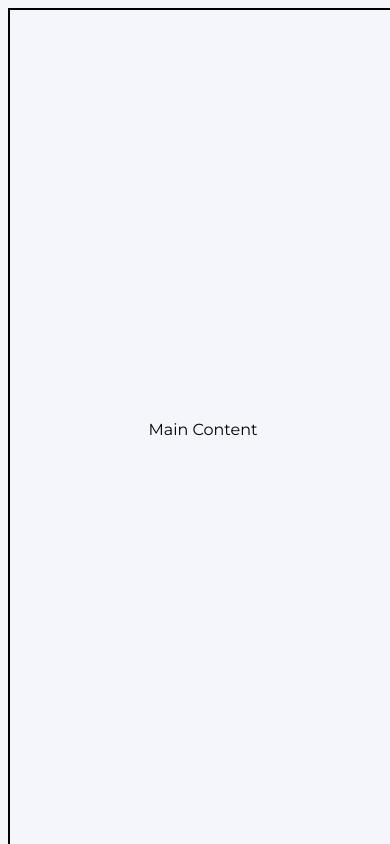
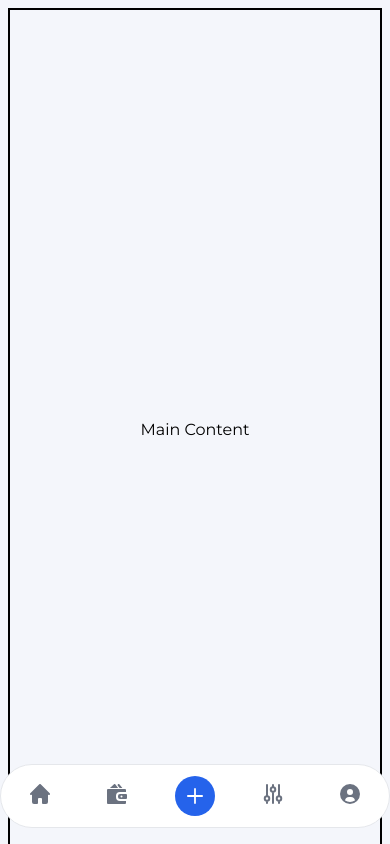
Before and after one commit to AmaanRS/CampusConnect, a React (Vite) app in the folder src/frontend/: page /u/admin in a window 390 px wide. Shown: the top 844 px of the page. Built offline with nearby package versions, Linux system fonts and the light colour scheme.

Commit message:
bottombar added

```diff
--- a/src/frontend/src/Pages/Admin/AdminLayout/AdminLayout.jsx
+++ b/src/frontend/src/Pages/Admin/AdminLayout/AdminLayout.jsx
@@ -10,6 +10,7 @@ import {
   LifeBuoy,
   Settings,
 } from "lucide-react";
+import BottomBar from "./BottomBar";
 
 export default function AdminLayout() {
   const [globalOpen, setGlobalOpen] = useState(true);
@@ -32,7 +33,7 @@ export default function AdminLayout() {
           <SidebarItem icon={<LifeBuoy size={20} />} text="Help" />
         </Sidebar>
       </div>
-      <div className={` ${globalOpen ? "sm:ml-72" : "sm:ml-16"} `}>
+      <div className={`mr-4 ${globalOpen ? "sm:ml-72" : "sm:ml-16"} `}>
         <div className="h-screen border-2 border-black m-2 w-full flex justify-center items-center">
           <p>Main Content</p>
         </div>
@@ -40,6 +41,7 @@ export default function AdminLayout() {
           <p>Main Content</p>
         </div>
       </div>
+      <BottomBar />
     </>
   );
 }
--- /dev/null
+++ b/src/frontend/src/Pages/Admin/AdminLayout/BottomBar.jsx
@@ -0,0 +1,147 @@
+import React from "react";
+
+export default function BottomBar() {
+  return (
+    <>
+      <div className="fixed sm:hidden  z-50 w-full h-16 max-w-lg -translate-x-1/2 bg-white border border-gray-200 rounded-full bottom-4 left-1/2 dark:bg-gray-700 dark:border-gray-600">
+        <div className="grid h-full max-w-lg grid-cols-5 mx-auto">
+          <button
+            data-tooltip-target="tooltip-home"
+            type="button"
+            className="inline-flex flex-col items-center justify-center px-5 rounded-s-full hover:bg-gray-50 dark:hover:bg-gray-800 group"
+          >
+            <svg
+              className="w-5 h-5 mb-1 text-gray-500 dark:text-gray-400 group-hover:text-blue-600 dark:group-hover:text-blue-500"
+              aria-hidden="true"
+              xmlns="http://www.w3.org/2000/svg"
+              fill="currentColor"
+              viewBox="0 0 20 20"
+            >
+              <path d="m19.707 9.293-2-2-7-7a1 1 0 0 0-1.414 0l-7 7-2 2a1 1 0 0 0 1.414 1.414L2 10.414V18a2 2 0 0 0 2 2h3a1 1 0 0 0 1-1v-4a1 1 0 0 1 1-1h2a1 1 0 0 1 1 1v4a1 1 0 0 0 1 1h3a2 2 0 0 0 2-2v-7.586l.293.293a1 1 0 0 0 1.414-1.414Z" />
+            </svg>
+            <span className="sr-only">Home</span>
+          </button>
+          <div
+            id="tooltip-home"
+            role="tooltip"
+            className="absolute z-10 invisible inline-block px-3 py-2 text-sm font-medium text-white transition-opacity duration-300 bg-gray-900 rounded-lg shadow-sm opacity-0 tooltip dark:bg-gray-700"
+          >
+            Home
+            <div className="tooltip-arrow" data-popper-arrow></div>
+          </div>
+          <button
+            data-tooltip-target="tooltip-wallet"
+            type="button"
+            className="inline-flex flex-col items-center justify-center px-5 hover:bg-gray-50 dark:hover:bg-gray-800 group"
+          >
+            <svg
+              className="w-5 h-5 mb-1 text-gray-500 dark:text-gray-400 group-hover:text-blue-600 dark:group-hover:text-blue-500"
+              aria-hidden="true"
+              xmlns="http://www.w3.org/2000/svg"
+              fill="currentColor"
+              viewBox="0 0 20 20"
+            >
+              <path d="M11.074 4 8.442.408A.95.95 0 0 0 7.014.254L2.926 4h8.148ZM9 13v-1a4 4 0 0 1 4-4h6V6a1 1 0 0 0-1-1H1a1 1 0 0 0-1 1v13a1 1 0 0 0 1 1h17a1 1 0 0 0 1-1v-2h-6a4 4 0 0 1-4-4Z" />
+              <path d="M19 10h-6a2 2 0 0 0-2 2v1a2 2 0 0 0 2 2h6a1 1 0 0 0 1-1v-3a1 1 0 0 0-1-1Zm-4.5 3.5a1 1 0 1 1 0-2 1 1 0 0 1 0 2ZM12.62 4h2.78L12.539.41a1.086 1.086 0 1 0-1.7 1.352L12.62 4Z" />
+            </svg>
+            <span className="sr-only">Wallet</span>
+          </button>
+          <div
+            id="tooltip-wallet"
+            role="tooltip"
+            className="absolute z-10 invisible inline-block px-3 py-2 text-sm font-medium text-white transition-opacity duration-300 bg-gray-900 rounded-lg shadow-sm opacity-0 tooltip dark:bg-gray-700"
+          >
+            Wallet
+            <div className="tooltip-arrow" data-popper-arrow></div>
+          </div>
+          <div className="flex items-center justify-center">
+            <button
+              data-tooltip-target="tooltip-new"
+              type="button"
+              className="inline-flex items-center justify-center w-10 h-10 font-medium bg-blue-600 rounded-full hover:bg-blue-700 group focus:ring-4 focus:ring-blue-300 focus:outline-none dark:focus:ring-blue-800"
+            >
+              <svg
+                className="w-4 h-4 text-white"
+                aria-hidden="true"
+                xmlns="http://www.w3.org/2000/svg"
+                fill="none"
+                viewBox="0 0 18 18"
+              >
+                <path
+                  stroke="currentColor"
+                  strokeLinecap="round"
+                  strokeLinejoin="round"
+                  strokeWidth="2"
+                  d="M9 1v16M1 9h16"
+                />
+              </svg>
+              <span className="sr-only">New item</span>
+            </button>
+          </div>
+          <div
+            id="tooltip-new"
+            role="tooltip"
+            className="absolute z-10 invisible inline-block px-3 py-2 text-sm font-medium text-white transition-opacity duration-300 bg-gray-900 rounded-lg shadow-sm opacity-0 tooltip dark:bg-gray-700"
+          >
+            Create new item
+            <div className="tooltip-arrow" data-popper-arrow></div>
+          </div>
+          <button
+            data-tooltip-target="tooltip-settings"
+            type="button"
+            className="inline-flex flex-col items-center justify-center px-5 hover:bg-gray-50 dark:hover:bg-gray-800 group"
+          >
+            <svg
+              className="w-5 h-5 mb-1 text-gray-500 dark:text-gray-400 group-hover:text-blue-600 dark:group-hover:text-blue-500"
+              aria-hidden="true"
+              xmlns="http://www.w3.org/2000/svg"
+              fill="none"
+              viewBox="0 0 20 20"
+            >
+              <path
+                stroke="currentColor"
+                strokeLinecap="round"
+                strokeLinejoin="round"
+                strokeWidth="2"
+                d="M4 12.25V1m0 11.25a2.25 2.25 0 0 0 0 4.5m0-4.5a2.25 2.25 0 0 1 0 4.5M4 19v-2.25m6-13.5V1m0 2.25a2.25 2.25 0 0 0 0 4.5m0-4.5a2.25 2.25 0 0 1 0 4.5M10 19V7.75m6 4.5V1m0 11.25a2.25 2.25 0 1 0 0 4.5 2.25 2.25 0 0 0 0-4.5ZM16 19v-2"
+              />
+            </svg>
+            <span className="sr-only">Settings</span>
+          </button>
+          <div
+            id="tooltip-settings"
+            role="tooltip"
+            className="absolute z-10 invisible inline-block px-3 py-2 text-sm font-medium text-white transition-opacity duration-300 bg-gray-900 rounded-lg shadow-sm opacity-0 tooltip dark:bg-gray-700"
+          >
+            Settings
+            <div className="tooltip-arrow" data-popper-arrow></div>
+          </div>
+          <button
+            data-tooltip-target="tooltip-profile"
+            type="button"
+            className="inline-flex flex-col items-center justify-center px-5 rounded-e-full hover:bg-gray-50 dark:hover:bg-gray-800 group"
+          >
+            <svg
+              className="w-5 h-5 mb-1 text-gray-500 dark:text-gray-400 group-hover:text-blue-600 dark:group-hover:text-blue-500"
+              aria-hidden="true"
+              xmlns="http://www.w3.org/2000/svg"
+              fill="currentColor"
+              viewBox="0 0 20 20"
+            >
+              <path d="M10 0a10 10 0 1 0 10 10A10.011 10.011 0 0 0 10 0Zm0 5a3 3 0 1 1 0 6 3 3 0 0 1 0-6Zm0 13a8.949 8.949 0 0 1-4.951-1.488A3.987 3.987 0 0 1 9 13h2a3.987 3.987 0 0 1 3.951 3.512A8.949 8.949 0 0 1 10 18Z" />
+            </svg>
+            <span className="sr-only">Profile</span>
+          </button>
+          <div
+            id="tooltip-profile"
+            role="tooltip"
+            className="absolute z-10 invisible inline-block px-3 py-2 text-sm font-medium text-white transition-opacity duration-300 bg-gray-900 rounded-lg shadow-sm opacity-0 tooltip dark:bg-gray-700"
+          >
+            Profile
+            <div className="tooltip-arrow" data-popper-arrow></div>
+          </div>
+        </div>
+      </div>
+    </>
+  );
+}
```
